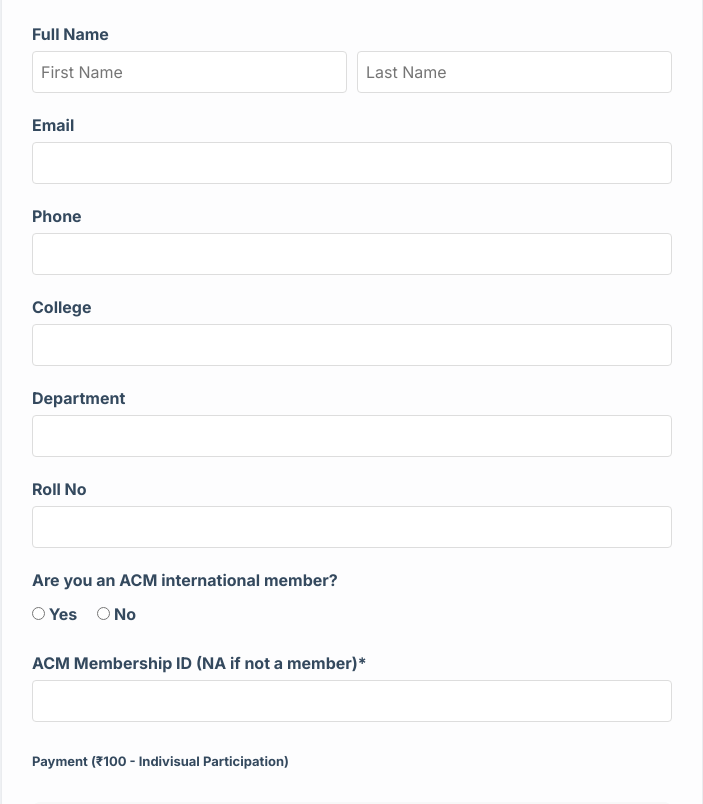
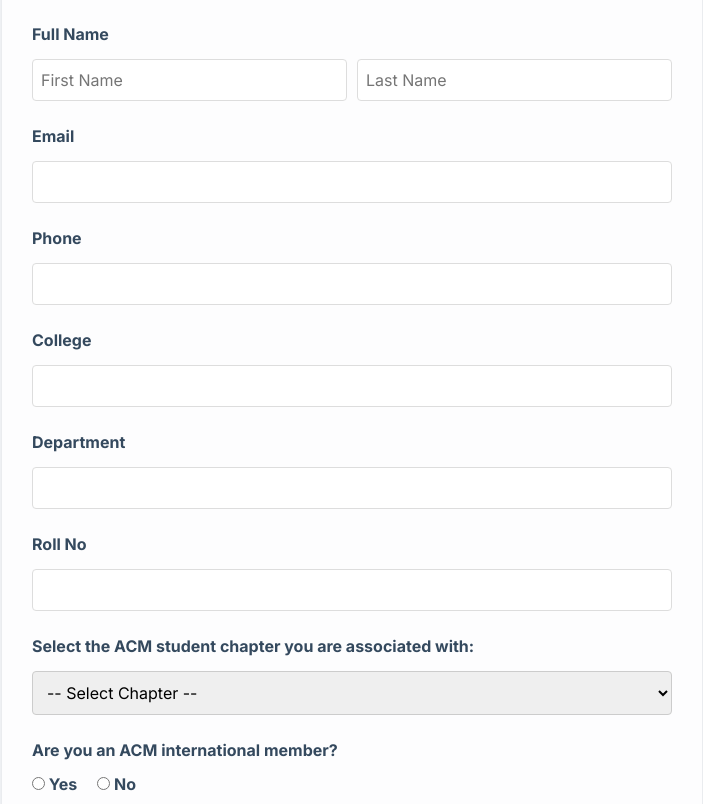
Before and after one commit to rait-acm/gold-2025, a plain HTML site: page register.html in a window 1280 px wide. Shown: the part 380-1184 px from the top of the page, without its empty margins (303-1006 px from the left). Drawn offline with nearby package versions, Linux system fonts and the light colour scheme.

Commit message:
Add a field

```diff
--- a/firebase.js
+++ b/firebase.js
@@ -1,19 +1,20 @@
 // Import the Firebase app and Firestore modules
 import { initializeApp } from "https://www.gstatic.com/firebasejs/9.17.1/firebase-app.js";
-import { getFirestore, doc, setDoc } from "https://www.gstatic.com/firebasejs/9.17.1/firebase-firestore.js";
-
+import {
+  getFirestore,
+  doc,
+  setDoc,
+} from "https://www.gstatic.com/firebasejs/9.17.1/firebase-firestore.js";
 
 // Firebase configuration (replace with your Firebase project credentials)
 const firebaseConfig = {
-
   apiKey: "AIzaSyBeGepC3FDZxnBU9Tq287CVw-K2ts6Iuh0",
   authDomain: "acm-form-59923.firebaseapp.com",
   projectId: "acm-form-59923",
   storageBucket: "acm-form-59923.firebasestorage.app",
   messagingSenderId: "1025527183119",
   appId: "1:1025527183119:web:c6a0d7371858e1e426307a",
-    measurementId: "G-2GNX07B8LN"
-
+  measurementId: "G-2GNX07B8LN",
 };
 
 // Initialize Firebase and Firestore
@@ -36,10 +37,10 @@ registrationForm.addEventListener("submit", async (event) => {
     departmentYear: document.getElementById("dept").value,
     ACMID: document.getElementById("member2").value || "Not Provided",
     transactionId: document.getElementById("transactionId").value,
-    Member: document.getElementById("radio").value || 'No',
+    Member:
+      document.querySelector("input[name='acm_member']:checked").value || "No",
     rollNumber: document.getElementById("rollNumber").value || "N/A", // Default to "N/A" if empty
-
-
+    ACMChapter: document.getElementById("acmChapter").value || "Not Selected", // Capture ACM student chapter selection
   };
 
   try {
@@ -52,7 +53,7 @@ registrationForm.addEventListener("submit", async (event) => {
       gravity: "top", // Toast position: "top" or "bottom"
       position: "center", // "left", "center", or "right"
       backgroundColor: "green",
-        close: true
+      close: true,
     }).showToast();
     registrationForm.reset(); // Clear the form after submission
   } catch (error) {
@@ -62,7 +63,7 @@ registrationForm.addEventListener("submit", async (event) => {
       gravity: "top",
       position: "center",
       backgroundColor: "red",
-        close: true
+      close: true,
     }).showToast();
     alert("Failed to submit registration. Please try again.");
   }
--- a/register.html
+++ b/register.html
@@ -212,6 +212,33 @@
       .submit-btn:active {
         transform: translateY(0);
       }
+      input,
+      select {
+        width: 100%;
+        padding: 10px;
+        margin: 8px 0;
+        display: inline-block;
+        border: 1px solid #ccc;
+        border-radius: 4px;
+        box-sizing: border-box;
+      }
+
+      input[type="submit"] {
+        background-color: #4caf50;
+        color: white;
+        padding: 12px 20px;
+        border: none;
+        border-radius: 4px;
+        cursor: pointer;
+      }
+
+      input[type="submit"]:hover {
+        background-color: #45a049;
+      }
+
+      .form-group {
+        margin-bottom: 15px;
+      }
     </style>
   </head>
   <body>
@@ -387,6 +414,34 @@
         </div>
 
         <div class="form-group">
+          <label>Select the ACM student chapter you are associated with:</label>
+          <select id="acmChapter" required>
+            <option value="">-- Select Chapter --</option>
+            <option value="RAIT ACM STUDENT CHAPTER">
+              RAIT ACM STUDENT CHAPTER
+            </option>
+            <option value="BHARTIYA VIDYAPEETH ACM STUDENT CHAPTER">
+              BHARTIYA VIDYAPEETH ACM STUDENT CHAPTER
+            </option>
+            <option value="SNDT ACM-W STUDENT CHAPTER">
+              SNDT ACM-W STUDENT CHAPTER
+            </option>
+            <option value="PICT ACM STUDENT CHAPTER">
+              PICT ACM STUDENT CHAPTER
+            </option>
+            <option value="I2IT ACM STUDENT CHAPTER">
+              I2IT ACM STUDENT CHAPTER
+            </option>
+            <option value="MATOSHRI ACM STUDENT CHAPTER">
+              MATOSHRI ACM STUDENT CHAPTER
+            </option>
+            <option value="MATOSHRI ACM-W STUDENT CHAPTER">
+              MATOSHRI ACM-W STUDENT CHAPTER
+            </option>
+          </select>
+        </div>
+
+        <div class="form-group">
           <label>Are you an ACM international member?</label>
           <div class="radio-group">
             <label class="radio-label">
```
Lines whose indentation alone changed are shown as unchanged.
